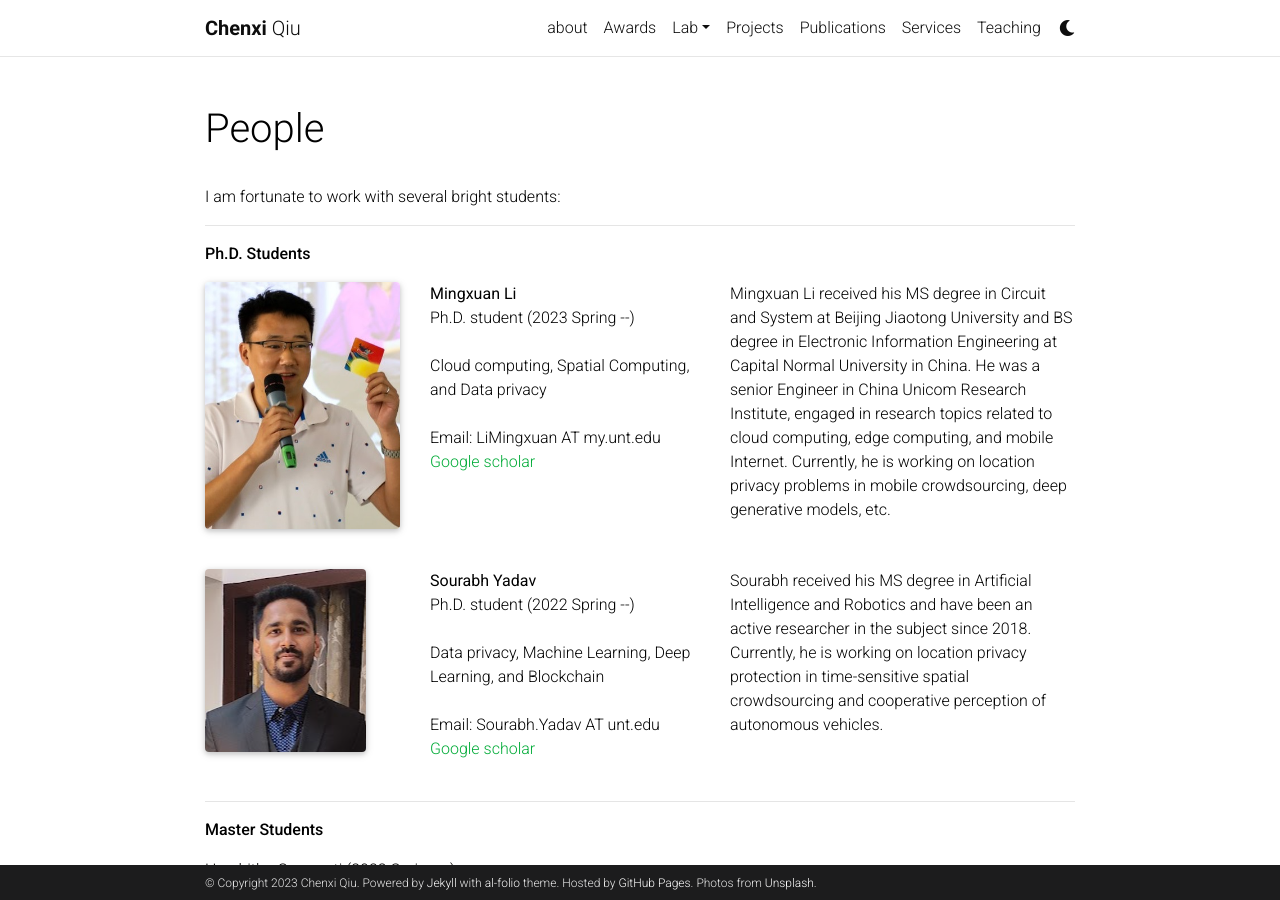
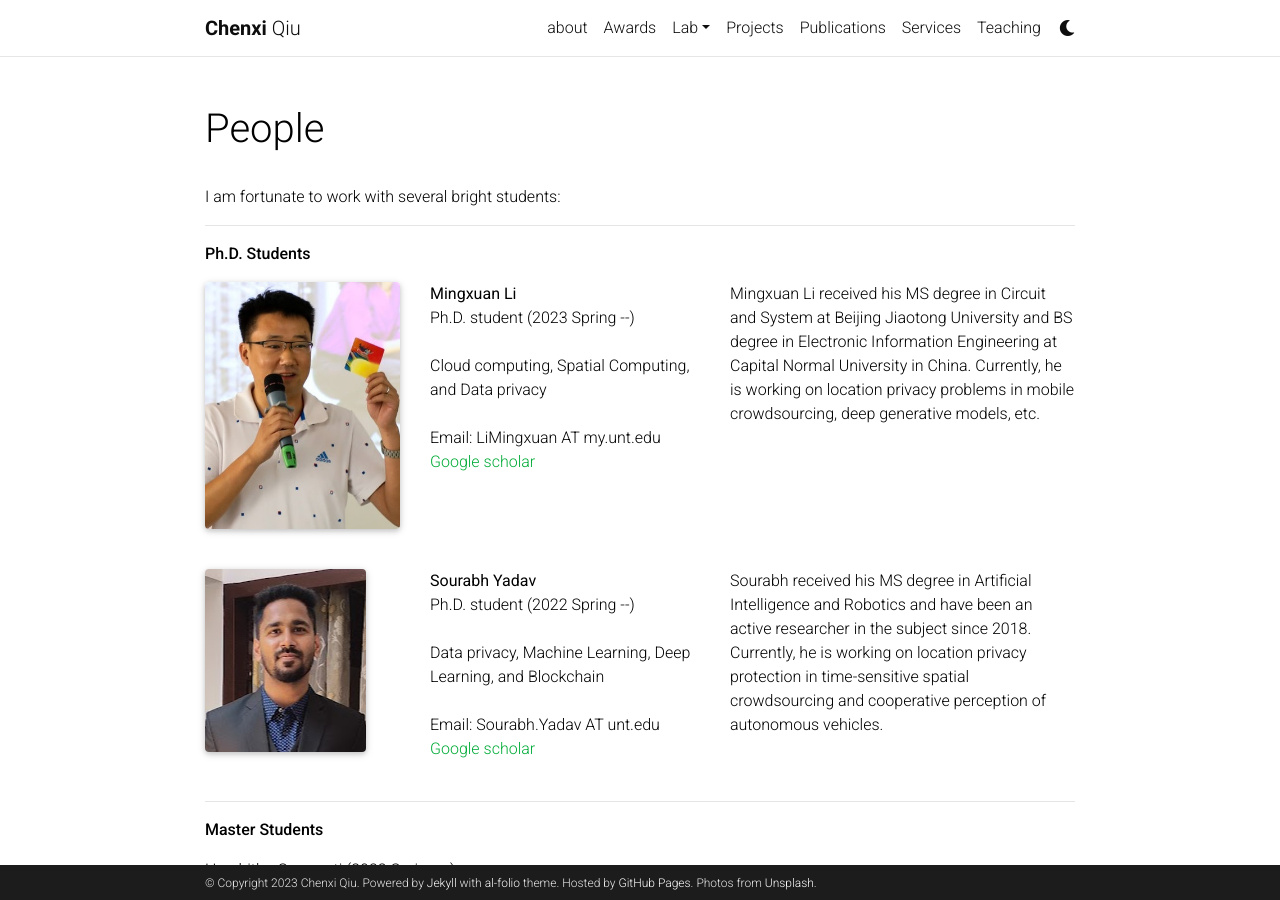
Before and after one commit to chenxiunt/chenxiunt.github.io, a Jekyll site: the page built from _pages/people.md, in a window 1280 px wide and 900 px high. Built offline with Jekyll 4.4.1, drawn with Linux system fonts in a browser that asks for light colours; comment, search, counter and statistics services are not loaded; a style sheet for code colours, icons or effects is not loaded.

Commit message:
Update people.md

```diff
--- a/_pages/people.md
+++ b/_pages/people.md
@@ -23,7 +23,7 @@ I am fortunate to work with several bright students:
         <a href="https://scholar.google.com/citations?user=3cG4lEEAAAAJ&hl=zh-CN&authuser=2">Google scholar</a>
     </div>
     <div class="col-sm-5">
-        Mingxuan Li received his MS degree in Circuit and System at Beijing Jiaotong University and BS degree in Electronic Information Engineering at Capital Normal University in China. He was a senior Engineer in China Unicom Research Institute, engaged in research topics related to cloud computing, edge computing, and mobile Internet. Currently, he is working on location privacy problems in mobile crowdsourcing, deep generative models, etc.
+        Mingxuan Li received his MS degree in Circuit and System at Beijing Jiaotong University and BS degree in Electronic Information Engineering at Capital Normal University in China. Currently, he is working on location privacy problems in mobile crowdsourcing, deep generative models, etc.
     </div>
 </div>
 
```
